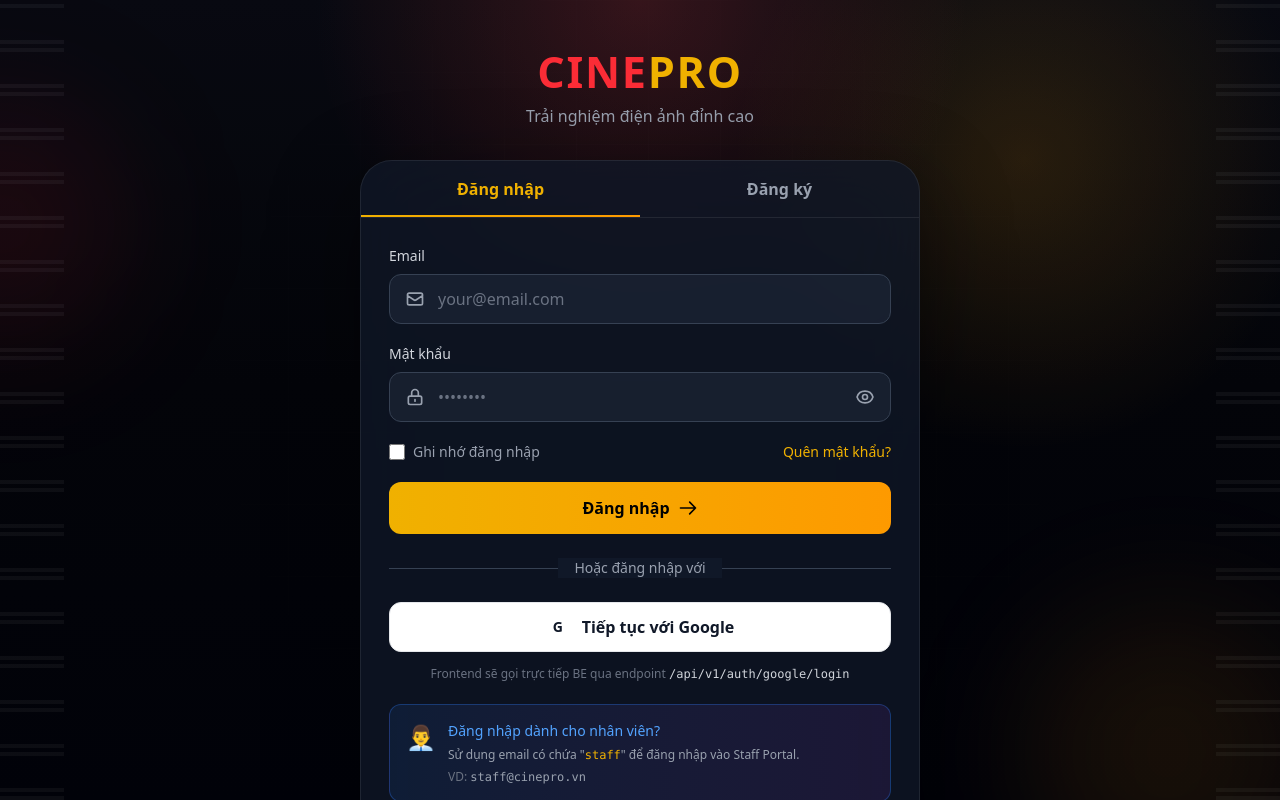
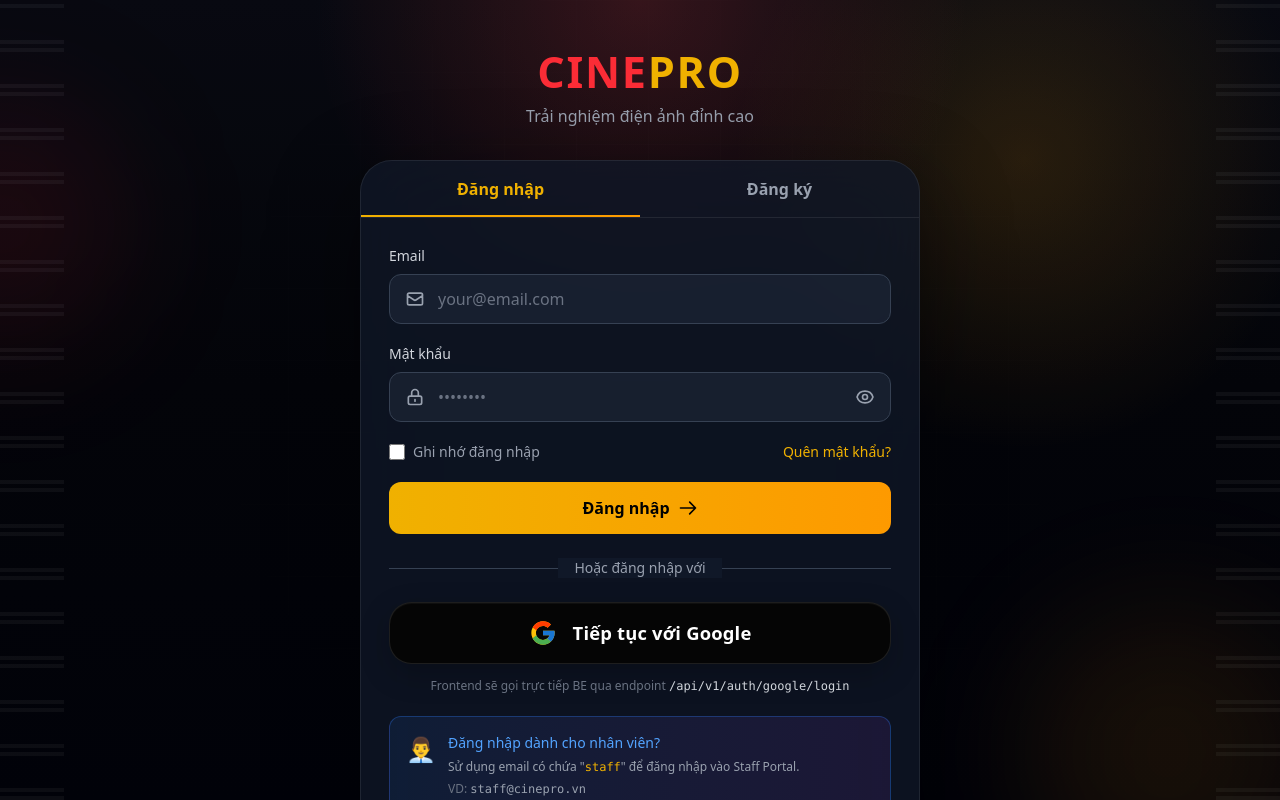
Before and after one commit to hlbaot/Cinema, a Next.js app: page /auth/signin in a window 1280 px wide. Shown: the top 800 px of the page. Built offline with nearby package versions, Linux system fonts and the light colour scheme.

Commit message:
chinh sua giao dien nut dang nhap voi google

```diff
--- a/src/app/auth/signin/page.tsx
+++ b/src/app/auth/signin/page.tsx
@@ -68,6 +68,29 @@
   );
 }
 
+function GoogleIcon({ className }: IconProps) {
+  return (
+    <svg className={className} viewBox="0 0 48 48" fill="none" aria-hidden="true">
+      <path
+        fill="#FFC107"
+        d="M43.611 20.083H42V20H24v8h11.303C33.654 32.657 29.2 36 24 36c-6.627 0-12-5.373-12-12S17.373 12 24 12c3.059 0 5.842 1.154 7.96 3.04l5.657-5.657C34.052 6.053 29.277 4 24 4 12.955 4 4 12.955 4 24s8.955 20 20 20 20-8.955 20-20c0-1.341-.138-2.65-.389-3.917Z"
+      />
+      <path
+        fill="#FF3D00"
+        d="M6.306 14.691 12.88 19.51C14.658 15.108 18.968 12 24 12c3.059 0 5.842 1.154 7.96 3.04l5.657-5.657C34.052 6.053 29.277 4 24 4c-7.682 0-14.417 4.337-17.694 10.691Z"
+      />
+      <path
+        fill="#4CAF50"
+        d="M24 44c5.175 0 9.867-1.977 13.422-5.192l-6.19-5.238C29.157 35.148 26.676 36 24 36c-5.18 0-9.626-3.317-11.287-7.943l-6.525 5.027C9.429 39.556 16.169 44 24 44Z"
+      />
+      <path
+        fill="#1976D2"
+        d="M43.611 20.083H42V20H24v8h11.303a12.05 12.05 0 0 1-4.073 5.57h.002l6.19 5.238C36.984 39.205 44 34 44 24c0-1.341-.138-2.65-.389-3.917Z"
+      />
+    </svg>
+  );
+}
+
 function CoinIcon({ className }: IconProps) {
   return (
     <svg className={className} fill="none" viewBox="0 0 24 24" stroke="currentColor" aria-hidden="true">
@@ -100,10 +123,7 @@
 
   return (
     <main className="relative isolate min-h-screen overflow-x-hidden bg-[#04050a] text-white">
-      <div
-        className="pointer-events-none fixed inset-0 opacity-90"
-        aria-hidden="true"
-      >
+      <div className="pointer-events-none fixed inset-0 opacity-90" aria-hidden="true">
         <div className="absolute inset-0 bg-[radial-gradient(circle_at_top,rgba(239,68,68,0.22),transparent_32%),radial-gradient(circle_at_80%_20%,rgba(245,158,11,0.16),transparent_24%),linear-gradient(180deg,#090b12_0%,#04050a_48%,#020309_100%)]" />
         <div className="absolute left-[-8rem] top-24 h-64 w-64 rounded-full bg-red-500/10 blur-3xl" />
         <div className="absolute bottom-[-6rem] right-[-2rem] h-72 w-72 rounded-full bg-amber-500/10 blur-3xl" />
@@ -134,10 +154,7 @@
 
           <div className="flex min-h-[44rem] flex-col overflow-hidden rounded-[2rem] border border-white/8 bg-gray-900/75 shadow-[0_28px_90px_rgba(0,0,0,0.45)] backdrop-blur-2xl">
             <div className="flex border-b border-white/8 text-sm sm:text-base">
-              <button
-                type="button"
-                className="relative flex-1 py-4 text-center font-semibold text-yellow-500"
-              >
+              <button type="button" className="relative flex-1 py-4 text-center font-semibold text-yellow-500">
                 Đăng nhập
                 <div className="absolute bottom-0 left-0 right-0 h-0.5 bg-gradient-to-r from-yellow-500 to-amber-500" />
               </button>
@@ -228,12 +245,14 @@
                 <div className="space-y-3">
                   <button
                     type="button"
-                    className="flex w-full items-center justify-center gap-3 rounded-xl border border-gray-200 bg-white px-4 py-3 font-semibold text-gray-900 transition-all hover:bg-gray-100"
+                    className="flex w-full items-center justify-center rounded-[1.4rem] border border-white/10 bg-[#050505] px-6 py-4 text-white shadow-[inset_0_1px_0_rgba(255,255,255,0.04),0_10px_30px_rgba(0,0,0,0.22)] transition-all hover:border-white/20 hover:bg-[#0b0b0b]"
                   >
-                    <span className="flex h-6 w-6 items-center justify-center rounded-full bg-white text-sm font-black text-gray-900">
-                      G
+                    <span className="flex items-center gap-4">
+                      <GoogleIcon className="h-7 w-7 shrink-0" />
+                      <span className="text-base font-semibold tracking-[0.01em] text-white sm:text-[1.15rem]">
+                        Tiếp tục với Google
+                      </span>
                     </span>
-                    <span>Tiếp tục với Google</span>
                   </button>
 
                   <p className="text-center text-xs leading-5 text-gray-500">
@@ -250,8 +269,8 @@
                     <div>
                       <p className="mb-1 text-sm font-medium text-blue-400">Đăng nhập dành cho nhân viên?</p>
                       <p className="text-xs leading-5 text-gray-400">
-                        Sử dụng email có chứa &quot;<span className="font-mono text-yellow-500">staff</span>
-                        &quot; để đăng nhập vào Staff Portal.
+                        Sử dụng email có chứa &quot;<span className="font-mono text-yellow-500">staff</span>&quot;
+                        {" "}để đăng nhập vào Staff Portal.
                       </p>
                       <p className="mt-1 text-xs text-gray-500">
                         VD: <span className="font-mono text-gray-400">staff@cinepro.vn</span>
```
